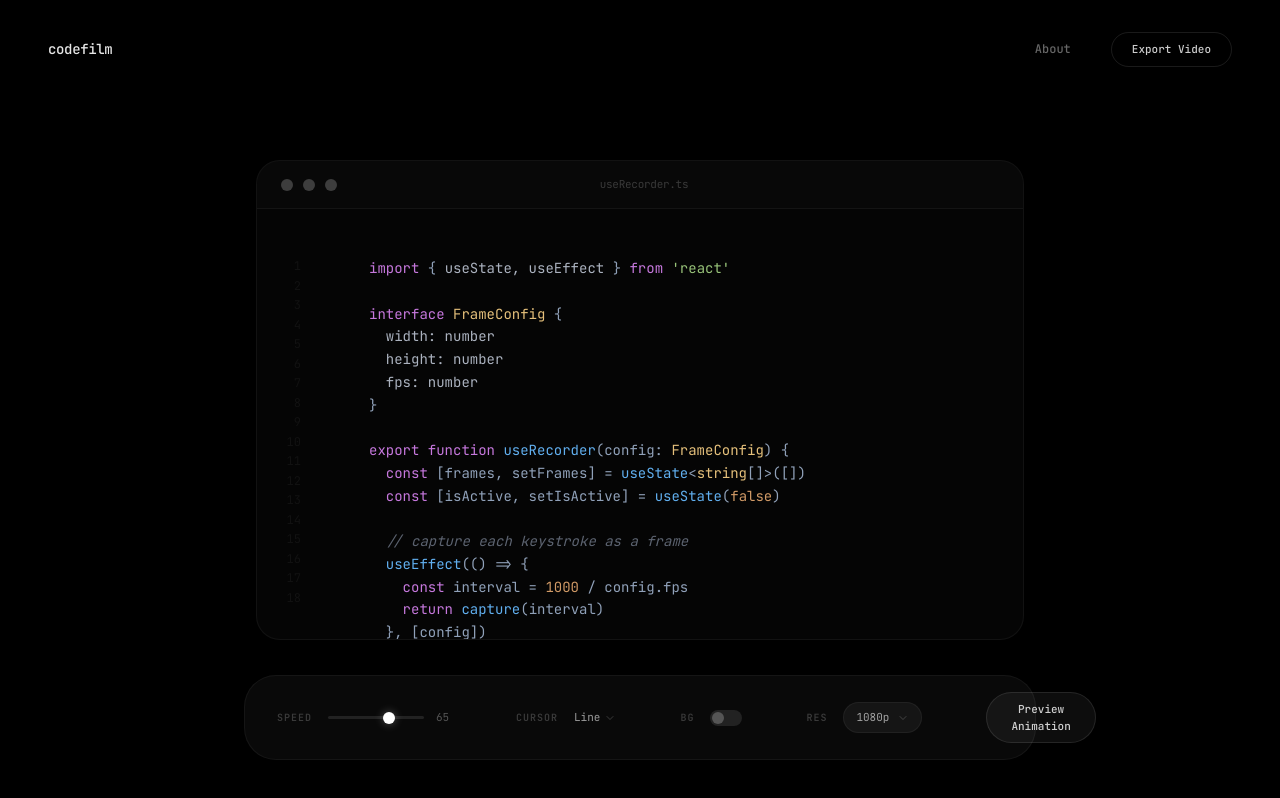
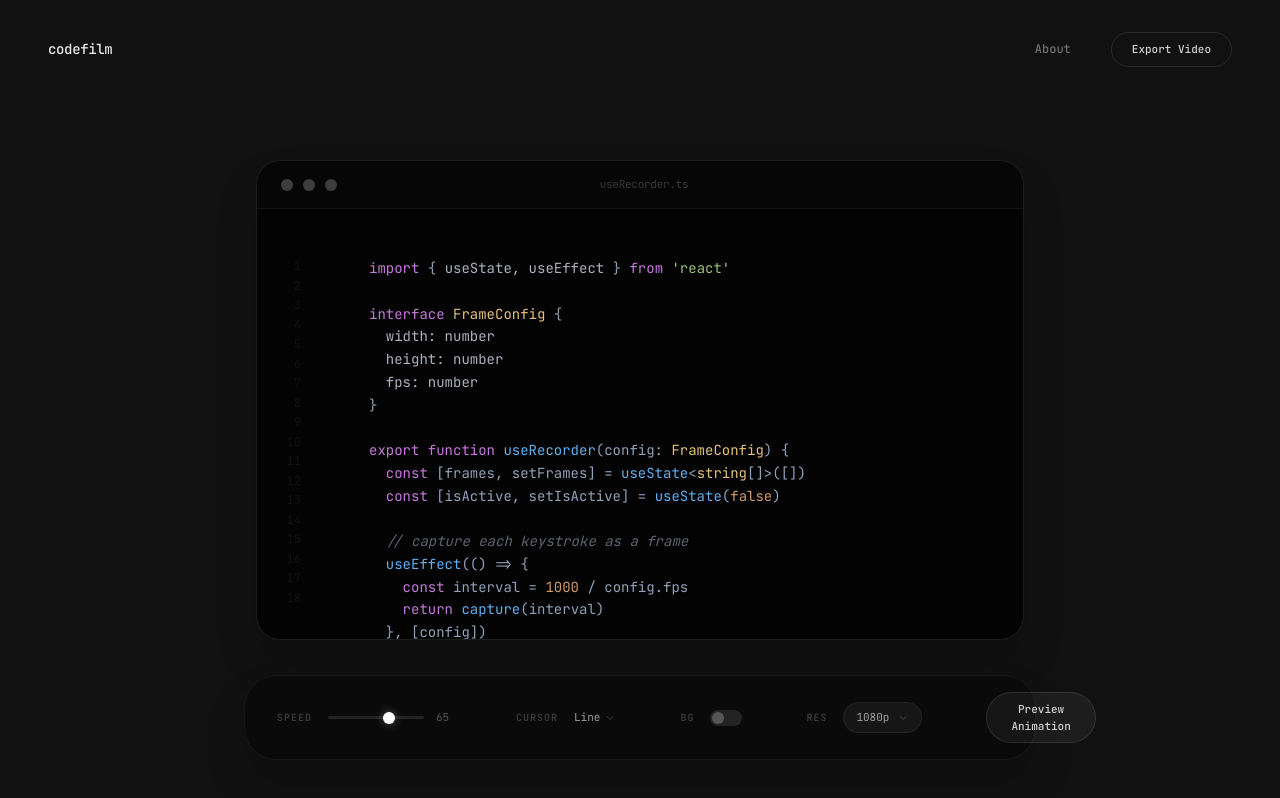
Before and after one commit to codewithfranciss/animator-typer, a Next.js app: page / in a window 1280 px wide. Built offline with nearby package versions, Linux system fonts and the light colour scheme.

Commit message:
feat: Add a background image to the page and update the CodeEditor's background with blur and transparency.

```diff
--- a/app/page.tsx
+++ b/app/page.tsx
@@ -4,7 +4,7 @@ import { ControlDock } from "@/components/ControlDock";
 
 export default function Home() {
   return (
-    <div className="bg-black text-slate-100 font-display min-h-screen flex flex-col overflow-hidden selection:bg-white/10">
+    <div className="bg-[url('/bg.png')] bg-cover bg-center bg-no-repeat text-slate-100 font-display min-h-screen flex flex-col overflow-hidden selection:bg-white/10">
       <Header />
 
       <main className="flex-1 flex flex-col items-center justify-center relative p-4 lg:p-10 pb-32">
--- a/components/CodeEditor.tsx
+++ b/components/CodeEditor.tsx
@@ -1,6 +1,6 @@
 export function CodeEditor() {
   return (
-    <div className="relative w-full max-w-3xl aspect-[16/10] bg-[#050505] rounded-xl border border-white/5 shadow-2xl flex flex-col overflow-hidden">
+    <div className="relative w-full max-w-3xl aspect-[16/10] bg-black/80 backdrop-blur-md rounded-xl border border-white/10 shadow-2xl flex flex-col overflow-hidden">
       {/* Window Controls */}
       <div className="h-12 border-b border-white/5 bg-white/[0.01] flex items-center px-6 justify-between select-none">
         <div className="flex gap-2.5">
@@ -14,7 +14,7 @@ export function CodeEditor() {
 
       {/* Editor Content */}
       <div
-        className="flex-1 p-12 font-mono text-[14px] leading-relaxed text-slate-400 relative overflow-auto"
+        className="flex-1 p-12 font-mono text-[14px] leading-relaxed text-slate-400 relative overflow-hidden"
         style={{ fontVariantLigatures: 'normal' }}
       >
         <div className="absolute left-0 top-12 bottom-0 w-16 flex flex-col items-end px-5 text-white/5 select-none text-xs font-mono leading-relaxed">
```
Also changed, not shown: public/bg.png (added).
